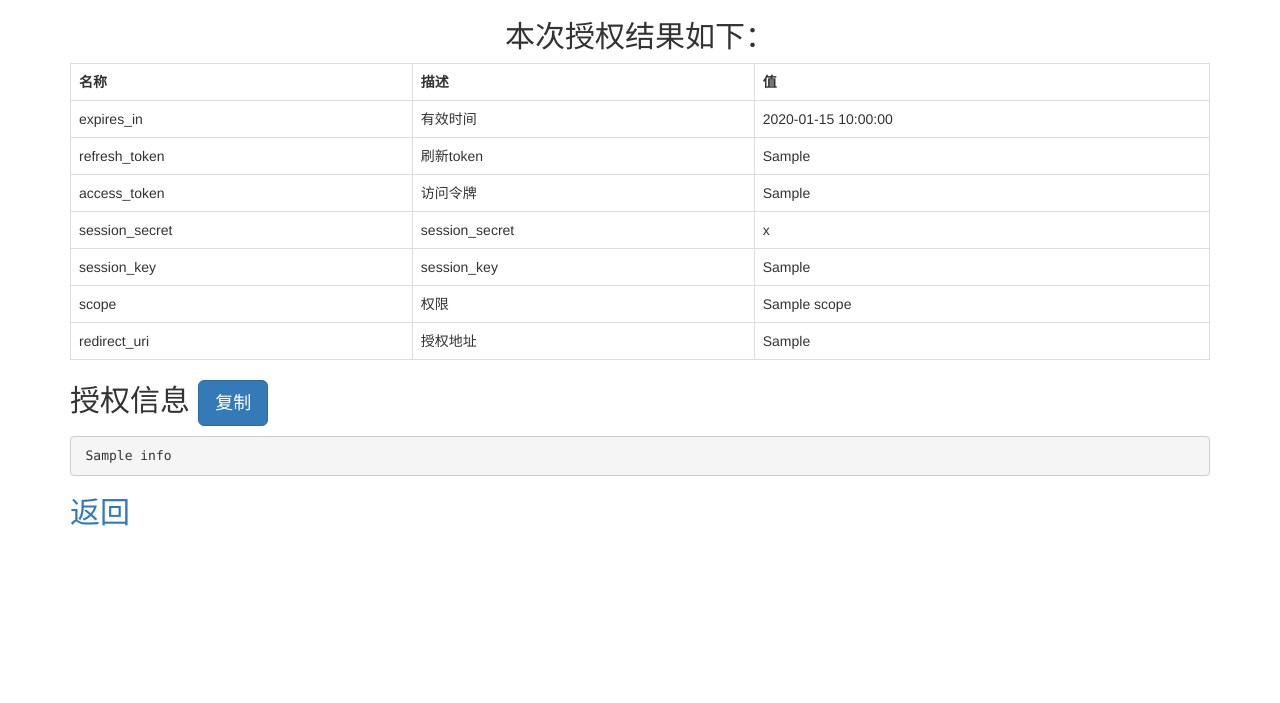
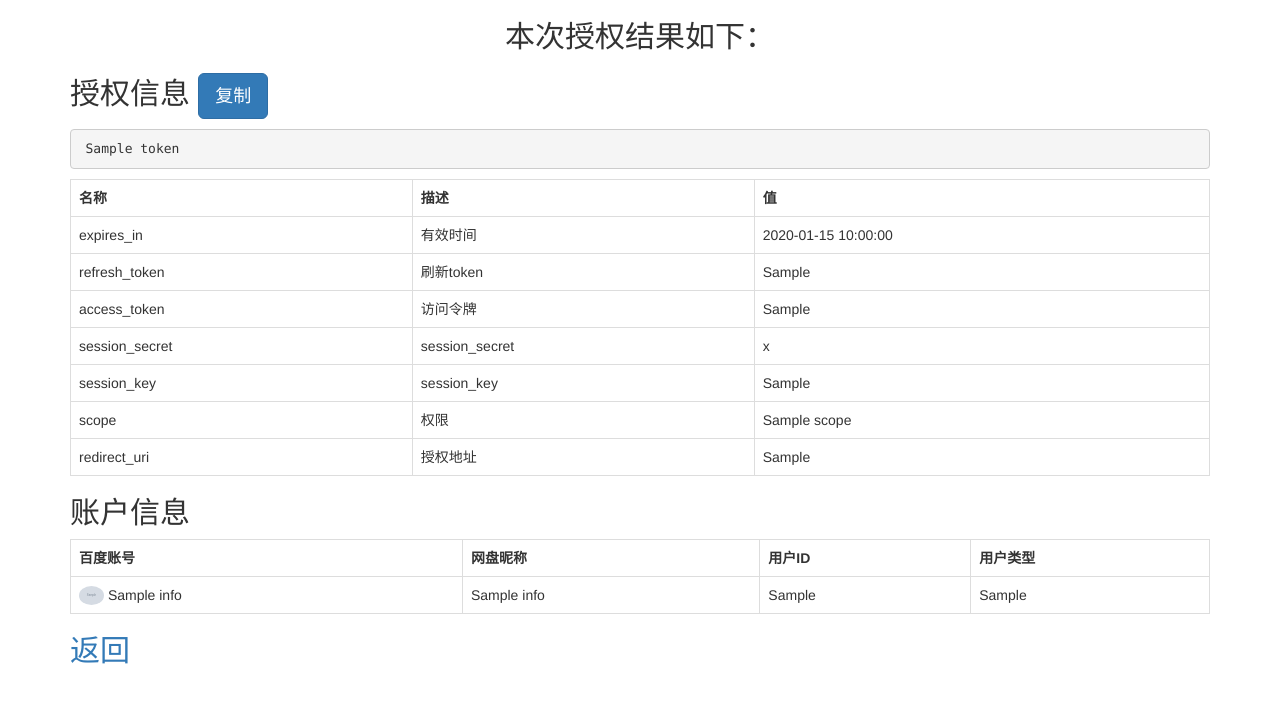
Before and after one commit to LengGeng/NetDiskManage, a FastAPI app: template app/templates/authorize.html in a window 1280 px wide. Shown: the top 703 px of the page. Run offline with FastAPI, Linux system fonts and the light colour scheme; the template is opened without the code that fills it: most values are stand-ins (such as "Sample title", 1, 10 or a date in 2020); grey boxes marked "Sample" are stand-in pictures; parts of the project's set-up code (start-up, migrations or seed data) failed here and were passed over; some libraries are stand-ins or nearby versions.

Commit message:
优化授权信息存储结构  - 避免重复保存授权信息

```diff
--- a/app/templates/authorize.html
+++ b/app/templates/authorize.html
@@ -24,6 +24,10 @@
 
 {% block content %}
     <h2 class="text-center">本次授权结果如下：</h2>
+    <h2>授权信息
+        <button id="copy" class="btn btn-lg btn-primary">复制</button>
+    </h2>
+    <pre><code id="code">{{ token | safe }}</code></pre>
     <table class="table table-bordered table-responsive">
         <tr>
             <th>名称</th>
@@ -33,52 +37,66 @@
         <tr>
             <td>expires_in</td>
             <td>有效时间</td>
-            <td>{{ info.expires_in }}</td>
+            <td>{{ token.get("expires_in") }}</td>
         </tr>
         <tr>
             <td>refresh_token</td>
             <td>刷新token</td>
-            <td>{{ info.get("refresh_token") }}</td>
+            <td>{{ token.get("refresh_token") }}</td>
         </tr>
         <tr>
             <td>access_token</td>
             <td>访问令牌</td>
-            <td>{{ info.get("access_token") }}</td>
+            <td>{{ token.get("access_token") }}</td>
         </tr>
         <tr>
             <td>session_secret</td>
             <td>session_secret</td>
-            <td>{{ info.get("session_secret") }}</td>
+            <td>{{ token.get("session_secret") }}</td>
         </tr>
         <tr>
             <td>session_key</td>
             <td>session_key</td>
-            <td>{{ info.get("session_key") }}</td>
+            <td>{{ token.get("session_key") }}</td>
         </tr>
         <tr>
             <td>scope</td>
             <td>权限</td>
-            <td>{{ info.get("scope") }}</td>
+            <td>{{ token.get("scope") }}</td>
         </tr>
         <tr>
             <td>redirect_uri</td>
             <td>授权地址</td>
-            <td>{{ info.get("redirect_uri") }}</td>
+            <td>{{ token.get("redirect_uri") }}</td>
         </tr>
     </table>
-    <h2>授权信息
-        <button id="copy" class="btn btn-lg btn-primary">复制</button>
-    </h2>
-    <div>
-        <pre><code id="code">{{ info | safe }}</code></pre>
-    </div>
+
+    <h2>账户信息</h2>
+    <table class="table table-bordered table-responsive">
+        <tr>
+            <th>百度账号</th>
+            <th>网盘昵称</th>
+            <th>用户ID</th>
+            <th>用户类型</th>
+        </tr>
+        <tr>
+            <td>
+                <img src="{{ info.get("avatar_url") }}" alt="..." class="img-circle" width="25">
+                {{ info.get("baidu_name") }}
+            </td>
+            <td>{{ info.get("netdisk_name") }}</td>
+            <td>{{ info.get("uk") }}</td>
+            <td>{{ info.get("vip_type") }}</td>
+        </tr>
+    </table>
+
     <h2><a href="./">返回</a></h2>
 {% endblock %}
 
 {% block script %}
     <script>
         // 返回指定的text
-        var clipboard = new ClipboardJS('#copy', {
+        let clipboard = new ClipboardJS('#copy', {
             text: function () {
                 return $("#code").text();
             }
@@ -91,12 +109,5 @@
         clipboard.on('error', function (e) {
             alert("复制失败")
         });
-        $(function () {
-            if ($(window).height() == $(document).height()) {
-                $(".copyright").addClass("navbar-fixed-bottom");
-            } else {
-                $(".copyright").removeClass(" navbar-fixed-bottom");
-            }
-        });
     </script>
 {% endblock %}
```
Also changed, not shown: app/app.py (+13 -4 lines), config.py (+17 -6 lines).
